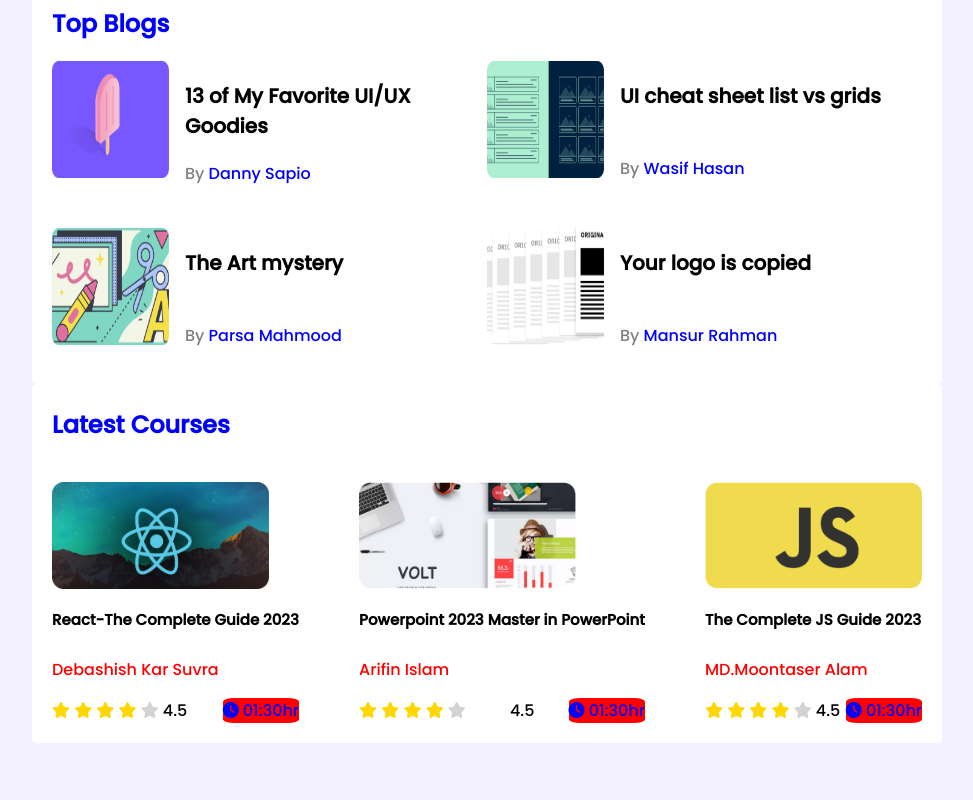
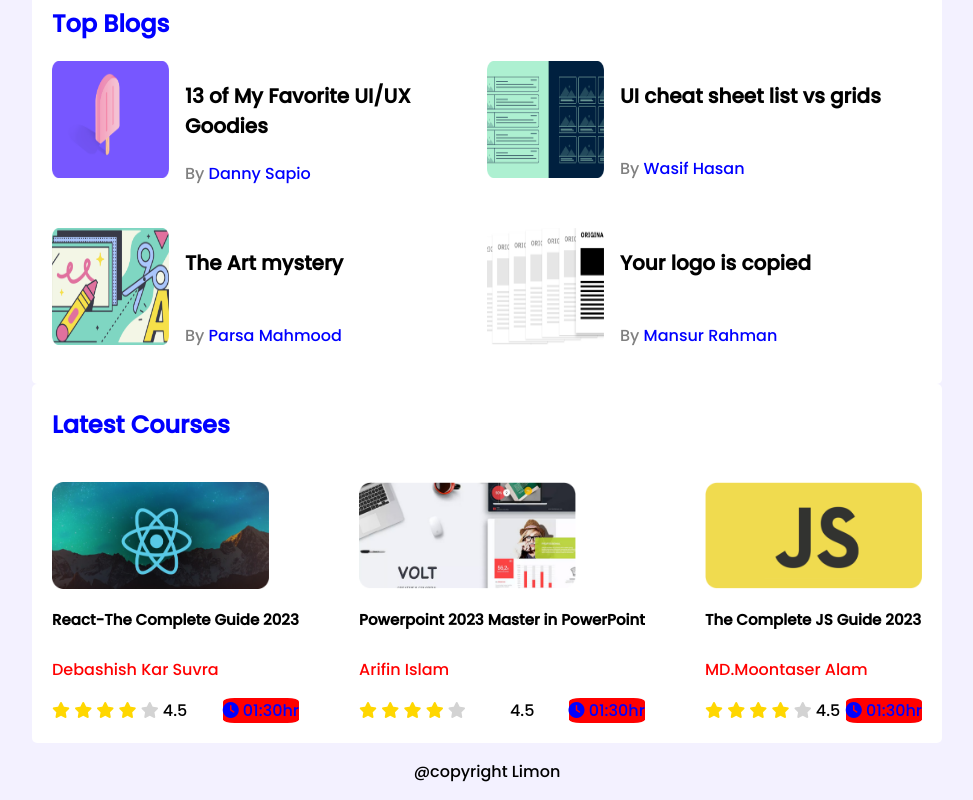
Before and after one commit to limon27121/leader_board, a plain HTML site: page index.html in a window 1280 px wide. Shown: the part 389-1189 px from the top of the page, without its empty margins (153-1126 px from the left). Before the commit the page ends 1140 px from the top, so only its background shows below. Drawn offline with Linux system fonts and the light colour scheme.

Commit message:
copyright add

```diff
--- a/index.html
+++ b/index.html
@@ -202,5 +202,8 @@
       </section>
 
     </main>
+    <footer>
+      <p style="text-align: center;">@copyright Limon</p>
+    </footer>
   </body>
 </html>
```
